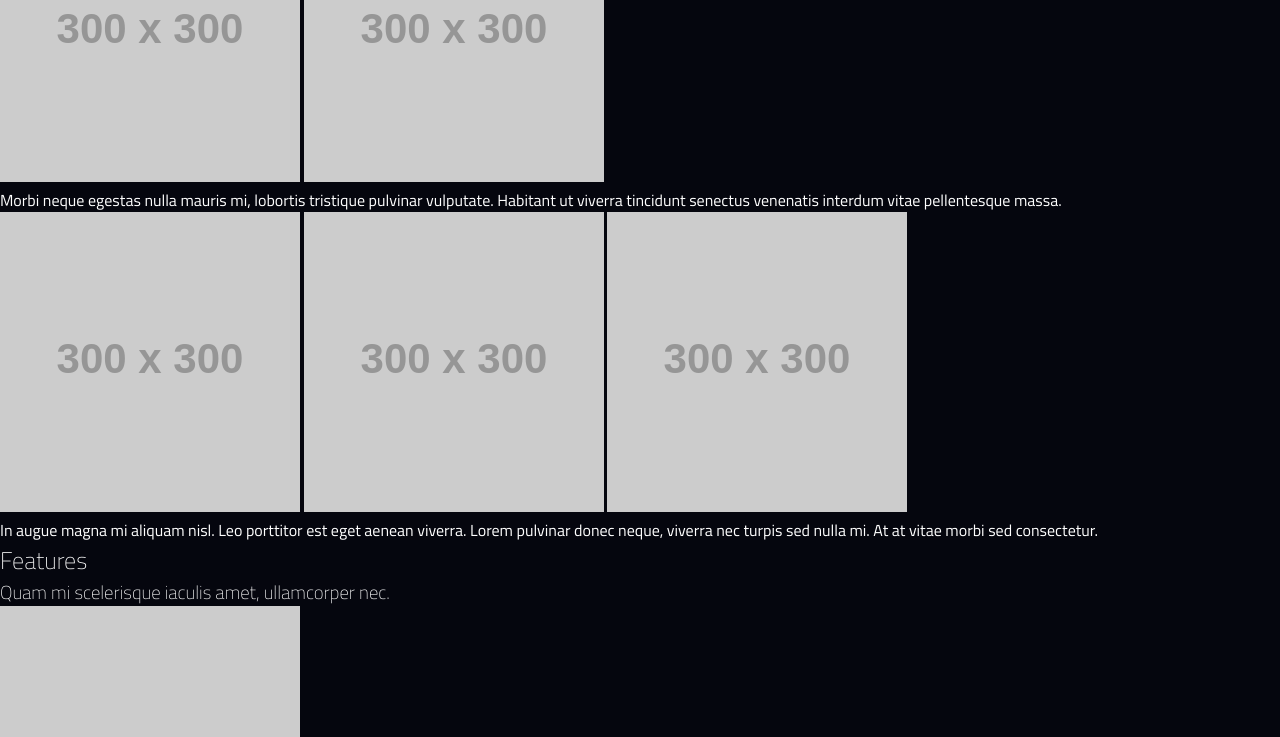
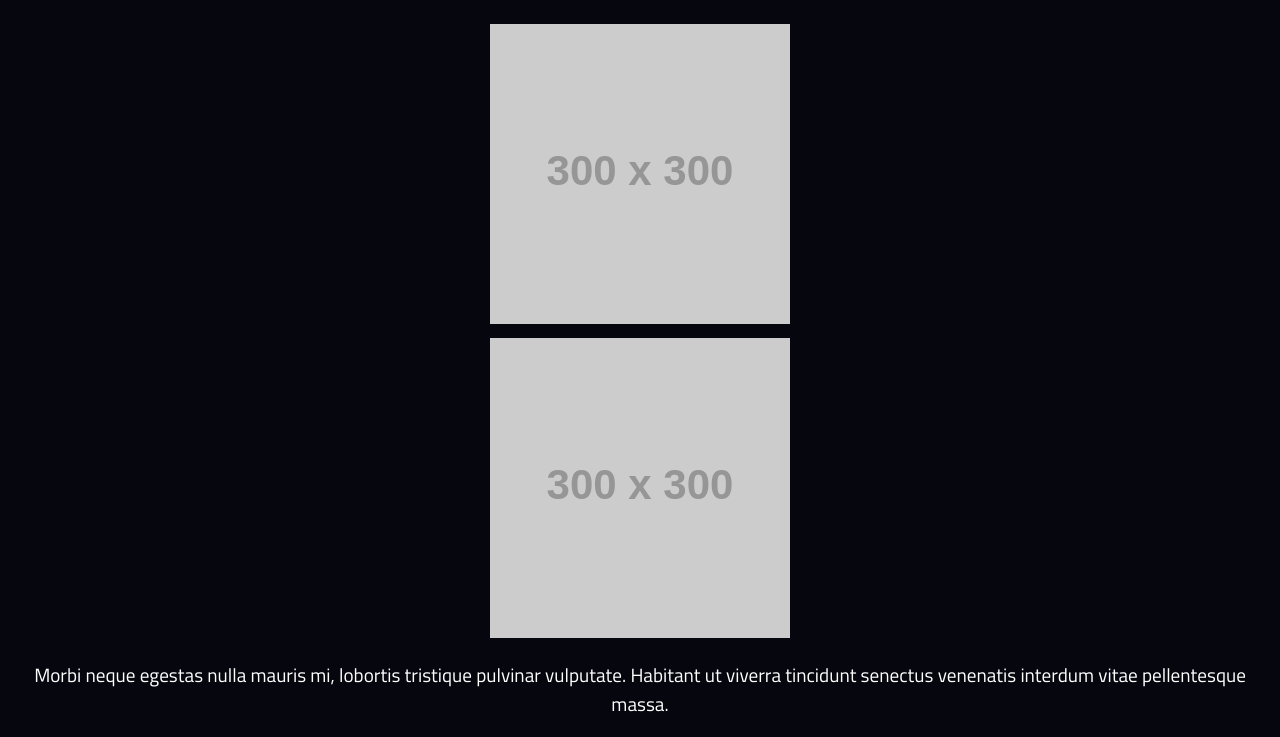
Before and after one commit to Sakeran/ac-game-landing, a website built with Parcel: page src/index.html in a window 1280 px wide. Shown: the part 511-1248 px from the top of the page. Built offline with nearby package versions, Linux system fonts and the light colour scheme; placeholder pictures from the web are drawn by us.

Commit message:
Style image-display component

```diff
--- a/src/styles/styles.styl
+++ b/src/styles/styles.styl
@@ -16,5 +16,28 @@ h1, h2, h3 {
   font-weight: 100;
 }
 
+h2 {
+  font-size: 4rem;
+  text-align: center;
+  color: $lightblue;
+
+  margin: 2.5rem 0;
+}
+
+.image-display
+  margin: 0 0.5rem;
+  text-align: center;
+
+  picture
+    display: block;
+    max-width: 100%;
+
+  .image-bar > picture + picture
+    margin-top: 0.5rem;
+
+  .display-text
+    margin: 1rem 0 2rem;
+    font-size: 1.2rem;
+
 @import "./layout/hero.styl"
 @import "./layout/nav.styl"
```
